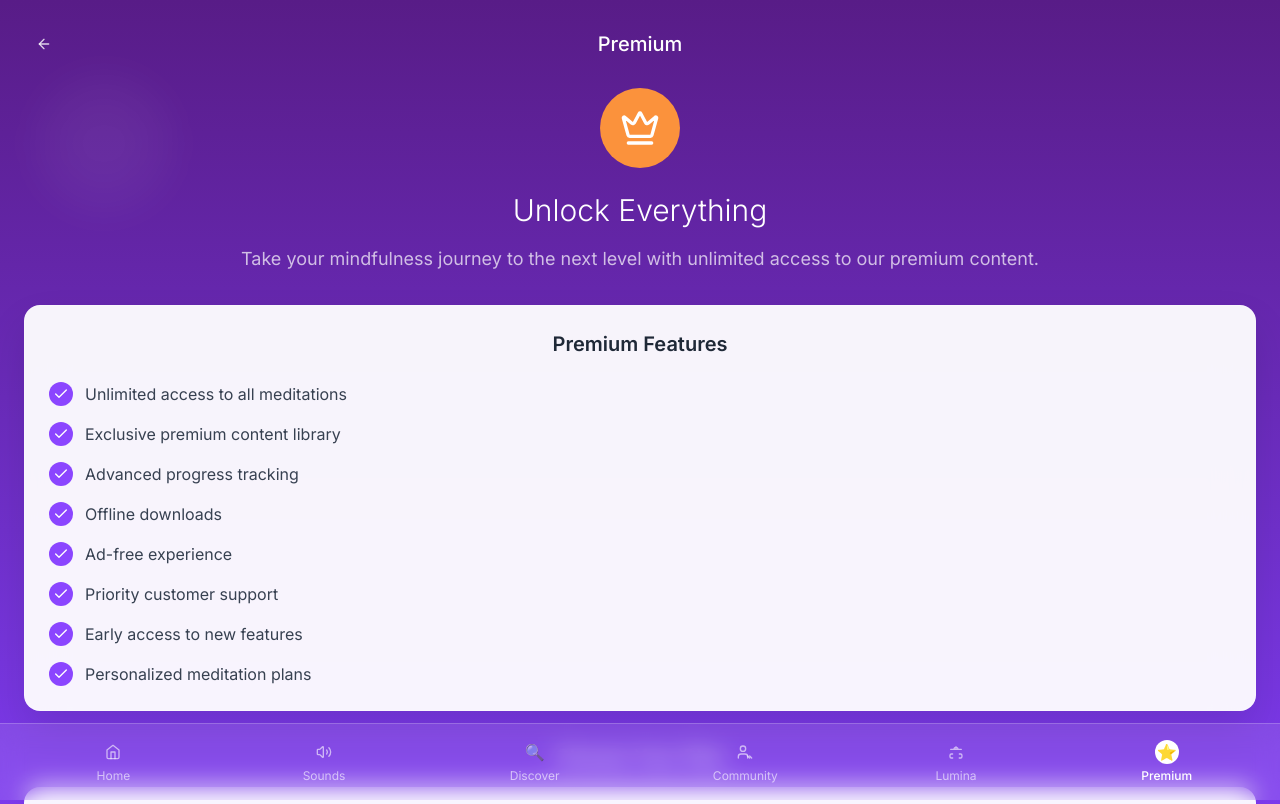
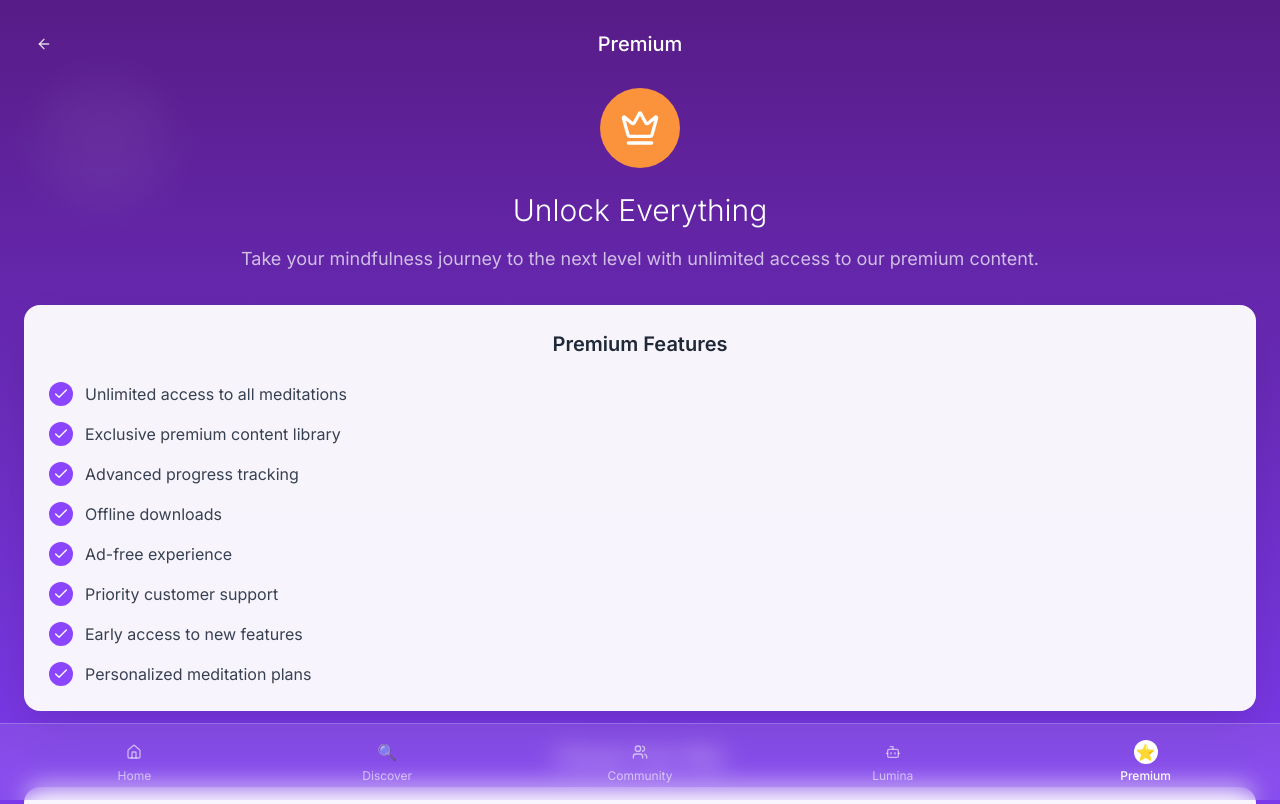
Before and after one commit to hyggeetbr/hygge-mind-escape, a React (Vite) app: page /premium in a window 1280 px wide. Shown: the top 804 px of the page. Built offline with nearby package versions, Linux system fonts and the light colour scheme.

Commit message:
Remove "Sounds" section from taskbar
- Removed the "Sounds" section from the bottom navigation bar across all pages except "Home".
- Edited src/pages/Discover.tsx, src/pages/Community.tsx, src/pages/AskAI.tsx, and src/pages/Premium.tsx.

```diff
--- a/src/pages/AskAI.tsx
+++ b/src/pages/AskAI.tsx
@@ -1,5 +1,6 @@
+
 import { useNavigate } from "react-router-dom";
-import { ArrowLeft, Send, Sparkles, Home, Users, Bot, Volume2 } from "lucide-react";
+import { ArrowLeft, Send, Sparkles, Home, Users, Bot } from "lucide-react";
 import { Button } from "@/components/ui/button";
 import { Textarea } from "@/components/ui/textarea";
 import { useState, useEffect } from "react";
@@ -136,10 +137,6 @@ const AskAI = () => {
 
   const handleDashboard = () => {
     navigate("/dashboard");
-  };
-
-  const handleSounds = () => {
-    navigate("/sounds");
   };
 
   const handleDiscover = () => {
@@ -290,15 +287,6 @@ const AskAI = () => {
             </div>
             <div
               className="flex flex-col items-center space-y-1 min-w-0 flex-1 cursor-pointer"
-              onClick={handleSounds}
-            >
-              <div className="w-6 h-6 text-white/60 flex items-center justify-center">
-                <Volume2 className="w-4 h-4 text-white/60" />
-              </div>
-              <span className="text-white/60 text-xs">Sounds</span>
-            </div>
-            <div
-              className="flex flex-col items-center space-y-1 min-w-0 flex-1 cursor-pointer"
               onClick={handleDiscover}
             >
               <div className="w-6 h-6 text-white/60 flex items-center justify-center">🔍</div>
--- a/src/pages/Discover.tsx
+++ b/src/pages/Discover.tsx
@@ -1,6 +1,6 @@
 
 import { useNavigate } from "react-router-dom";
-import { ArrowLeft, Search, Sparkles, BookOpen, Music, Heart, TrendingUp, Brain, Leaf, Volume2 } from "lucide-react";
+import { ArrowLeft, Search, Sparkles, BookOpen, Music, Heart, TrendingUp, Brain, Leaf, Home, Users, Bot } from "lucide-react";
 import { Button } from "@/components/ui/button";
 
 const Discover = () => {
@@ -38,10 +38,6 @@ const Discover = () => {
     navigate("/dashboard");
   };
 
-  const handleSounds = () => {
-    navigate("/sounds");
-  };
-
   const handleCommunity = () => {
     navigate("/community");
   };
@@ -52,6 +48,10 @@ const Discover = () => {
 
   const handlePremium = () => {
     navigate("/premium");
+  };
+
+  const handleAskAI = () => {
+    navigate("/ask-ai");
   };
 
   return (
@@ -161,32 +161,9 @@ const Discover = () => {
             onClick={() => navigate("/dashboard")}
           >
             <div className="w-6 h-6 text-white/60 flex items-center justify-center">
-              <svg
-                xmlns="http://www.w3.org/2000/svg"
-                width="16"
-                height="16"
-                viewBox="0 0 24 24"
-                fill="none"
-                stroke="currentColor"
-                strokeWidth="2"
-                strokeLinecap="round"
-                strokeLinejoin="round"
-                className="text-white/60"
-              >
-                <path d="m3 9 9-7 9 7v11a2 2 0 0 1-2 2H5a2 2 0 0 1-2-2z"/>
-                <polyline points="9,22 9,12 15,12 15,22"/>
-              </svg>
+              <Home className="w-4 h-4 text-white/60" />
             </div>
             <span className="text-white/60 text-xs">Home</span>
-          </div>
-          <div
-            className="flex flex-col items-center space-y-1 min-w-0 flex-1 cursor-pointer"
-            onClick={handleSounds}
-          >
-            <div className="w-6 h-6 text-white/60 flex items-center justify-center">
-              <Volume2 className="w-4 h-4 text-white/60" />
-            </div>
-            <span className="text-white/60 text-xs">Sounds</span>
           </div>
           <div className="flex flex-col items-center space-y-1 min-w-0 flex-1">
             <div className="w-6 h-6 bg-white rounded-full flex items-center justify-center">🔍</div>
@@ -197,23 +174,7 @@ const Discover = () => {
             onClick={() => navigate("/community")}
           >
             <div className="w-6 h-6 text-white/60 flex items-center justify-center">
-              <svg
-                xmlns="http://www.w3.org/2000/svg"
-                width="16"
-                height="16"
-                viewBox="0 0 24 24"
-                fill="none"
-                stroke="currentColor"
-                strokeWidth="2"
-                strokeLinecap="round"
-                strokeLinejoin="round"
-                className="text-white/60"
-              >
-                <path d="M16 21v-2a4 4 0 0 0-4-4H6a4 4 0 0 0-4 4v2"/>
-                <circle cx="9" cy="7" r="4"/>
-                <path d="m22 21-3-3"/>
-                <path d="m16 18 3 3"/>
-              </svg>
+              <Users className="w-4 h-4 text-white/60" />
             </div>
             <span className="text-white/60 text-xs">Community</span>
           </div>
@@ -222,20 +183,7 @@ const Discover = () => {
             onClick={() => navigate("/ask-ai")}
           >
             <div className="w-6 h-6 text-white/60 flex items-center justify-center">
-              <svg
-                xmlns="http://www.w3.org/2000/svg"
-                width="16"
-                height="16"
-                viewBox="0 0 24 24"
-                fill="none"
-                stroke="currentColor"
-                strokeWidth="2"
-                strokeLinecap="round"
-                strokeLinejoin="round"
-                className="text-white/60"
-              >
-                <path d="M12 8V4M4 8H20M6.9 15H5a2 2 0 0 0-2 2v2a2 2 0 0 0 2 2h2M17 15h1.9a2 2 0 0 1 2 2v2a2 2 0 0 1-2 2h-2M15 8a3 3 0 1 0-6 0"/>
-              </svg>
+              <Bot className="w-4 h-4 text-white/60" />
             </div>
             <span className="text-white/60 text-xs">Lumina</span>
           </div>
--- a/src/pages/Premium.tsx
+++ b/src/pages/Premium.tsx
@@ -1,6 +1,6 @@
 
 import { useNavigate } from "react-router-dom";
-import { ArrowLeft, Crown, Star, Check, Sparkles, Volume2 } from "lucide-react";
+import { ArrowLeft, Crown, Star, Check, Sparkles, Home, Users, Bot } from "lucide-react";
 import { Button } from "@/components/ui/button";
 
 const Premium = () => {
@@ -37,10 +37,6 @@ const Premium = () => {
     navigate("/dashboard");
   };
 
-  const handleSounds = () => {
-    navigate("/sounds");
-  };
-
   const handleDiscover = () => {
     navigate("/discover");
   };
@@ -51,6 +47,10 @@ const Premium = () => {
 
   const handleProfile = () => {
     navigate("/profile");
+  };
+
+  const handleAskAI = () => {
+    navigate("/ask-ai");
   };
 
   return (
@@ -182,32 +182,9 @@ const Premium = () => {
             onClick={() => navigate("/dashboard")}
           >
             <div className="w-6 h-6 text-white/60 flex items-center justify-center">
-              <svg
-                xmlns="http://www.w3.org/2000/svg"
-                width="16"
-                height="16"
-                viewBox="0 0 24 24"
-                fill="none"
-                stroke="currentColor"
-                strokeWidth="2"
-                strokeLinecap="round"
-                strokeLinejoin="round"
-                className="text-white/60"
-              >
-                <path d="m3 9 9-7 9 7v11a2 2 0 0 1-2 2H5a2 2 0 0 1-2-2z"/>
-                <polyline points="9,22 9,12 15,12 15,22"/>
-              </svg>
+              <Home className="w-4 h-4 text-white/60" />
             </div>
             <span className="text-white/60 text-xs">Home</span>
-          </div>
-          <div
-            className="flex flex-col items-center space-y-1 min-w-0 flex-1 cursor-pointer"
-            onClick={handleSounds}
-          >
-            <div className="w-6 h-6 text-white/60 flex items-center justify-center">
-              <Volume2 className="w-4 h-4 text-white/60" />
-            </div>
-            <span className="text-white/60 text-xs">Sounds</span>
           </div>
           <div
             className="flex flex-col items-center space-y-1 min-w-0 flex-1 cursor-pointer"
@@ -221,23 +198,7 @@ const Premium = () => {
             onClick={() => navigate("/community")}
           >
             <div className="w-6 h-6 text-white/60 flex items-center justify-center">
-              <svg
-                xmlns="http://www.w3.org/2000/svg"
-                width="16"
-                height="16"
-                viewBox="0 0 24 24"
-                fill="none"
-                stroke="currentColor"
-                strokeWidth="2"
-                strokeLinecap="round"
-                strokeLinejoin="round"
-                className="text-white/60"
-              >
-                <path d="M16 21v-2a4 4 0 0 0-4-4H6a4 4 0 0 0-4 4v2"/>
-                <circle cx="9" cy="7" r="4"/>
-                <path d="m22 21-3-3"/>
-                <path d="m16 18 3 3"/>
-              </svg>
+              <Users className="w-4 h-4 text-white/60" />
             </div>
             <span className="text-white/60 text-xs">Community</span>
           </div>
@@ -246,20 +207,7 @@ const Premium = () => {
             onClick={() => navigate("/ask-ai")}
           >
             <div className="w-6 h-6 text-white/60 flex items-center justify-center">
-              <svg
-                xmlns="http://www.w3.org/2000/svg"
-                width="16"
-                height="16"
-                viewBox="0 0 24 24"
-                fill="none"
-                stroke="currentColor"
-                strokeWidth="2"
-                strokeLinecap="round"
-                strokeLinejoin="round"
-                className="text-white/60"
-              >
-                <path d="M12 8V4M4 8H20M6.9 15H5a2 2 0 0 0-2 2v2a2 2 0 0 0 2 2h2M17 15h1.9a2 2 0 0 1 2 2v2a2 2 0 0 1-2 2h-2M15 8a3 3 0 1 0-6 0"/>
-              </svg>
+              <Bot className="w-4 h-4 text-white/60" />
             </div>
             <span className="text-white/60 text-xs">Lumina</span>
           </div>
--- a/src/pages/Profile.tsx
+++ b/src/pages/Profile.tsx
@@ -1,5 +1,6 @@
+
 import { useNavigate } from "react-router-dom";
-import { ArrowLeft, User, Settings, Award, Calendar, Clock, Heart, Volume2, Home, Users, Bot } from "lucide-react";
+import { ArrowLeft, User, Settings, Award, Calendar, Clock, Heart, Home, Users, Bot } from "lucide-react";
 import { Button } from "@/components/ui/button";
 import { useAuth } from "@/hooks/useAuth";
 import { useEffect, useState } from "react";
```
